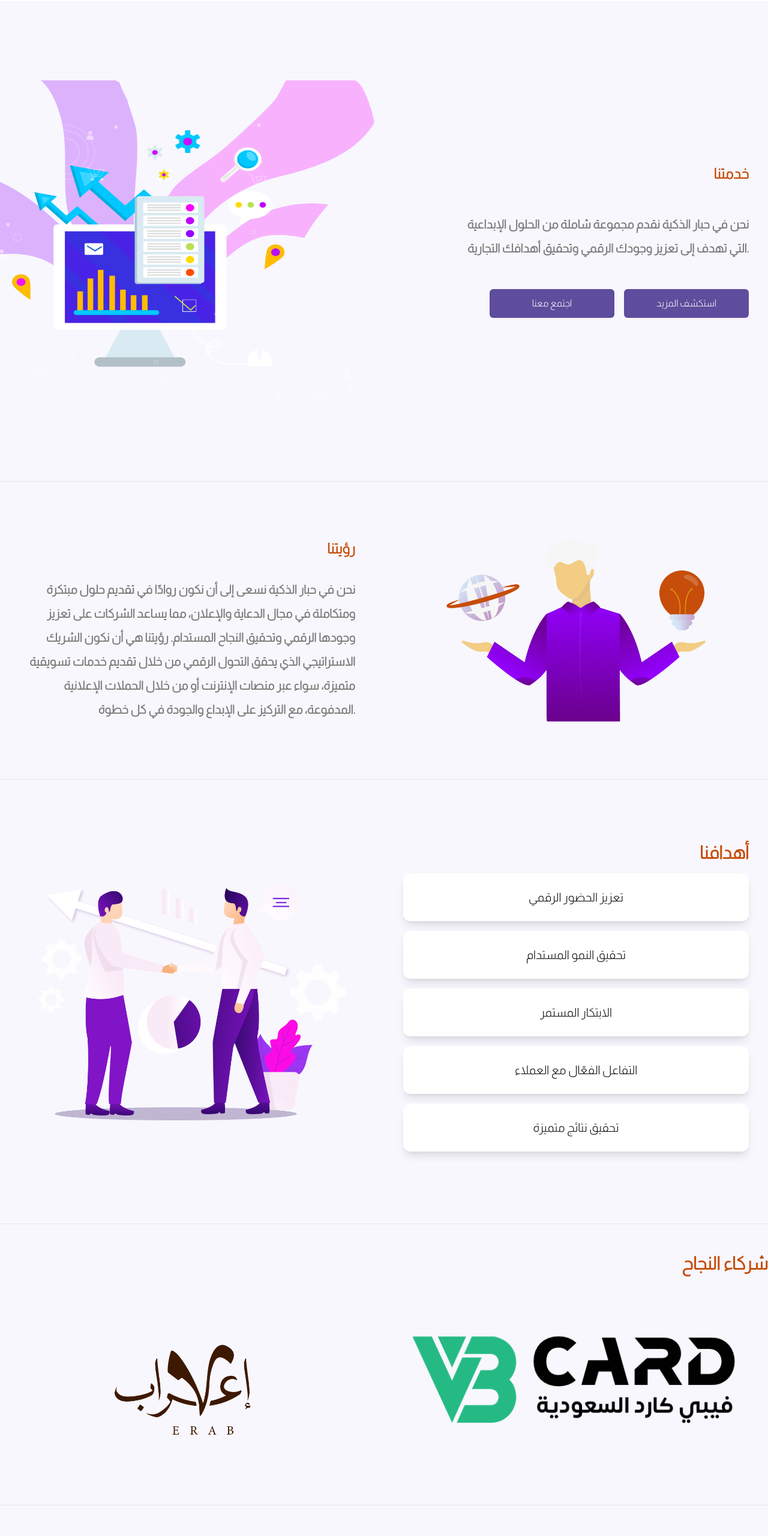
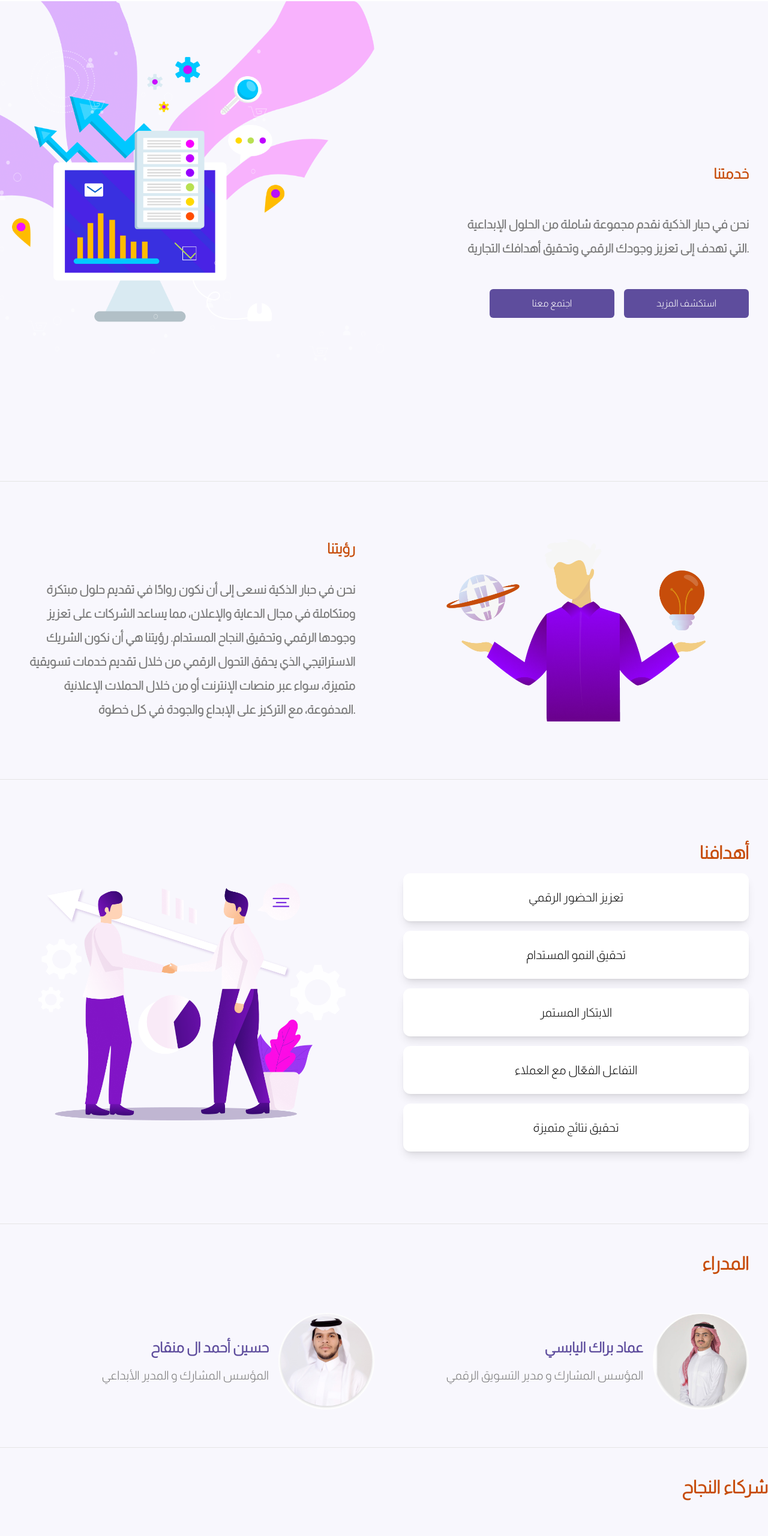
Before and after one commit to abdullahasson/smart-squid, a Next.js app: page / in a window 1280 px wide. Shown: the part 217-2778 px from the top of the page at 60% size. Built offline with nearby package versions, Linux system fonts and the light colour scheme.

Commit message:
fix some notes

```diff
--- a/app/_sections/OurServices.tsx
+++ b/app/_sections/OurServices.tsx
@@ -7,20 +7,20 @@ const OurServices = () => {
         <section id="our_services" className="w-full h-auto">
             <div className="container flex flex-col py-0 md:flex-row justify-start min-h-screen">
                 {/* Image Section */}
-                <div className="w-full md:w-1/2 h-[400px] md:h-auto relative flex items-center justify-start">
+                <div className="w-full md:w-1/2 h-[600px] relative flex items-center justify-start">
                     <div className="relative w-full h-full">
                         <Image
                             src={OurServicesImage}
                             alt="Our Services"
                             fill
-                            className="object-contain"
+                            // className="object-contain"
                             sizes="(max-width: 768px) 100vw, 50vw"
                         />
                     </div>
                 </div>
 
                 {/* Content Section */}
-                <div className="w-full md:w-1/2 flex flex-col items-center md:items-end justify-center p-4 md:p-8 gap-6 md:gap-12">
+                <div className="w-full md:w-1/2 h-auto flex flex-col items-center md:items-end justify-center p-4 md:p-8 gap-6 md:gap-12">
                     <h2 className="text-[#C74D0A] text-xl md:text-2xl font-bold text-center md:text-right">
                         خدمتنا
                     </h2>
--- a/app/_sections/SuccessPartners.tsx
+++ b/app/_sections/SuccessPartners.tsx
@@ -36,7 +36,7 @@ const SuccessPartners = () => {
                             alt="Success Partner 2"
                             className="w-full h-full object-cover"
 
-                            style={{ objectFit: 'contain' }}
+                            // style={{ objectFit: 'contain' }}
                             width={500} // Set the intrinsic width of the image
                             height={300} // Set the intrinsic height of the image
                         />
--- a/app/page.tsx
+++ b/app/page.tsx
@@ -30,16 +30,13 @@ const User = () => {
 
             <Separator />
 
-            {/* Success partners */}
-            <SuccessPartners />
-
-
+            {/*Managers*/}
+            <Managers />
 
             <Separator />
 
-            {/*Managers*/}
-            <Managers />
-
+            {/* Success partners */}
+            <SuccessPartners />
 
             <Separator />
         </div>
--- a/components/Navbar.tsx
+++ b/components/Navbar.tsx
@@ -1,8 +1,8 @@
 const Navbar = () => {
 
     const navLink = [
+        {name: "شركاء النجاح" , href: "#success_partners"},
         {name: "المدراء" , href: "#managers"},
-        {name: "شركاء النجاح" , href: "#success_partners"},
         {name: "أهدافنا" , href: "#our_goals"},
         {name: "رؤيتنا" , href: "#our_vision"},
         {name: "خدمتنا" , href: "#our_services"},
```
